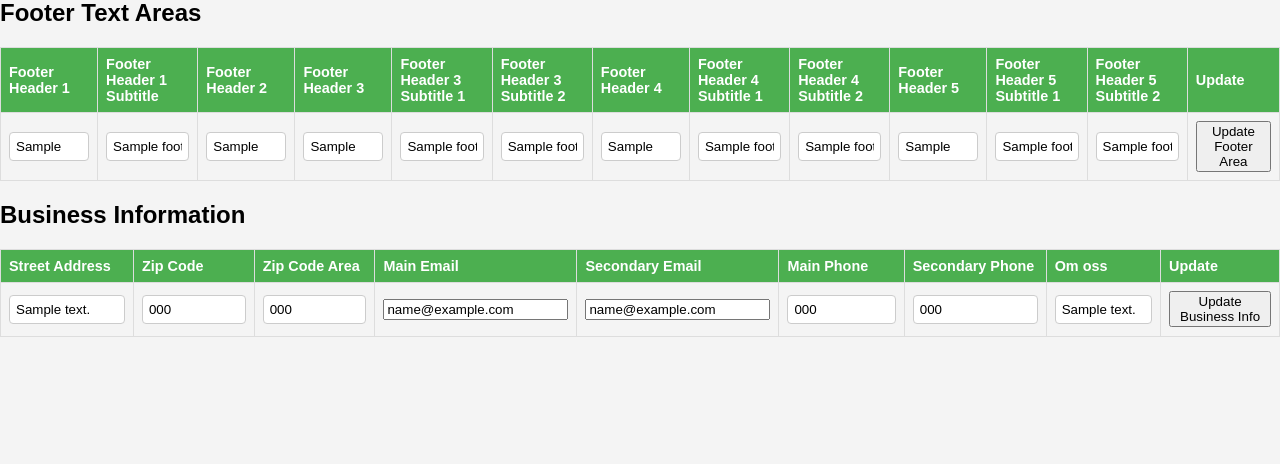
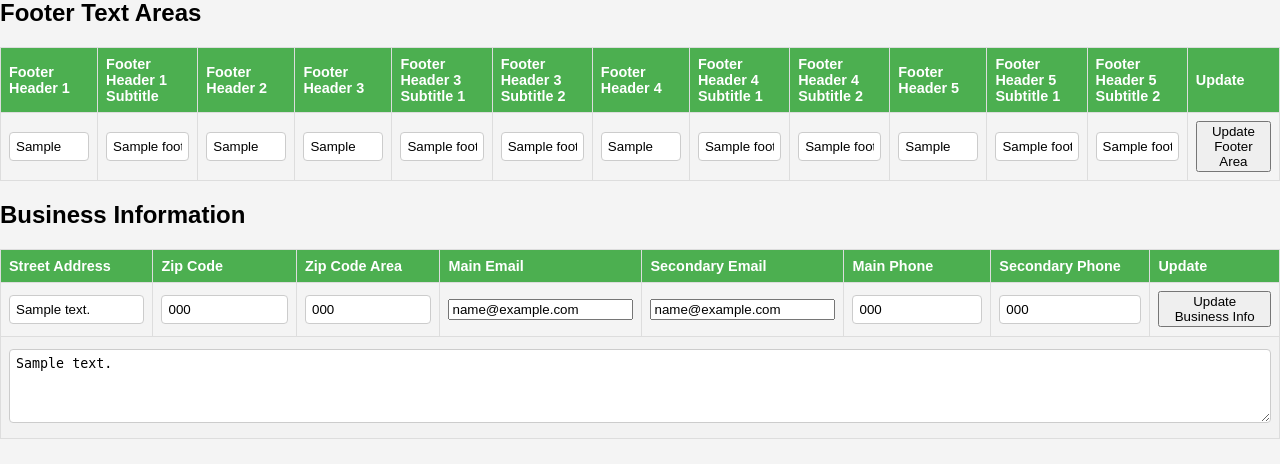
Before and after one commit to helfiesp/pgmobler_web, a Django app: template templates/admin/update_text_areas.html in a window 1280 px wide. Shown: the part 336-800 px from the top of the page. Run offline with Django 3.2, Linux system fonts and the light colour scheme; the template is opened without the code that fills it: most values are stand-ins (such as "Sample title", 1, 10 or a date in 2020); parts of the project's set-up code (start-up, migrations or seed data) failed here and were passed over.

Commit message:
Update update_text_areas.html

```diff
--- a/templates/admin/update_text_areas.html
+++ b/templates/admin/update_text_areas.html
@@ -152,8 +152,7 @@
             <th>Secondary Email</th>
             <th>Main Phone</th>
             <th>Secondary Phone</th>
-                <th>Om oss</th>
-                <th>Update</th>
+            <th colspan="2">Update</th> <!-- Adjust colspan according to the number of columns to span -->
         </tr>
     </thead>
     <tbody>
@@ -168,9 +167,13 @@
                 <td><input type="email" name="secondary_email" value="{{ business_info.secondary_email }}"></td>
                 <td><input type="text" name="main_phone" value="{{ business_info.main_phone }}"></td>
                 <td><input type="text" name="secondary_phone" value="{{ business_info.secondary_phone }}"></td>
-                    <td><input type="text" name="about_us_text" value="{{ business_info.about_us_text }}"></td>
-                    <td><button type="submit">Update Business Info</button></td>
+                <td colspan="2"><button type="submit">Update Business Info</button></td>
             </form>
+        </tr>
+        <tr>
+            <td colspan="8"> <!-- Adjust colspan to match total number of columns -->
+                <textarea name="about_us_text" rows="4" style="width: 100%;">{{ business_info.about_us_text }}</textarea>
+            </td>
         </tr>
             {% empty %}
             <tr>
```
Lines whose indentation alone changed are shown as unchanged.
